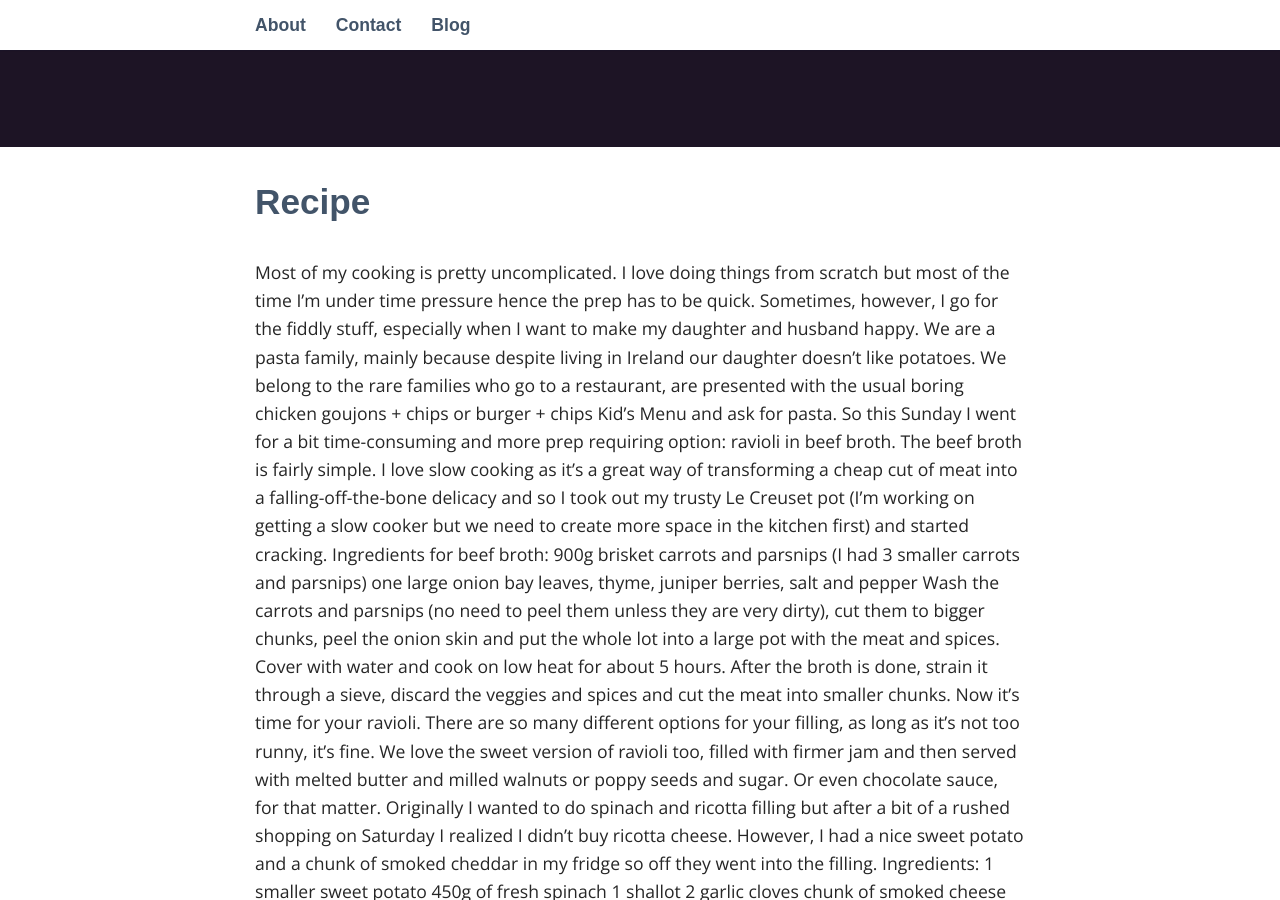
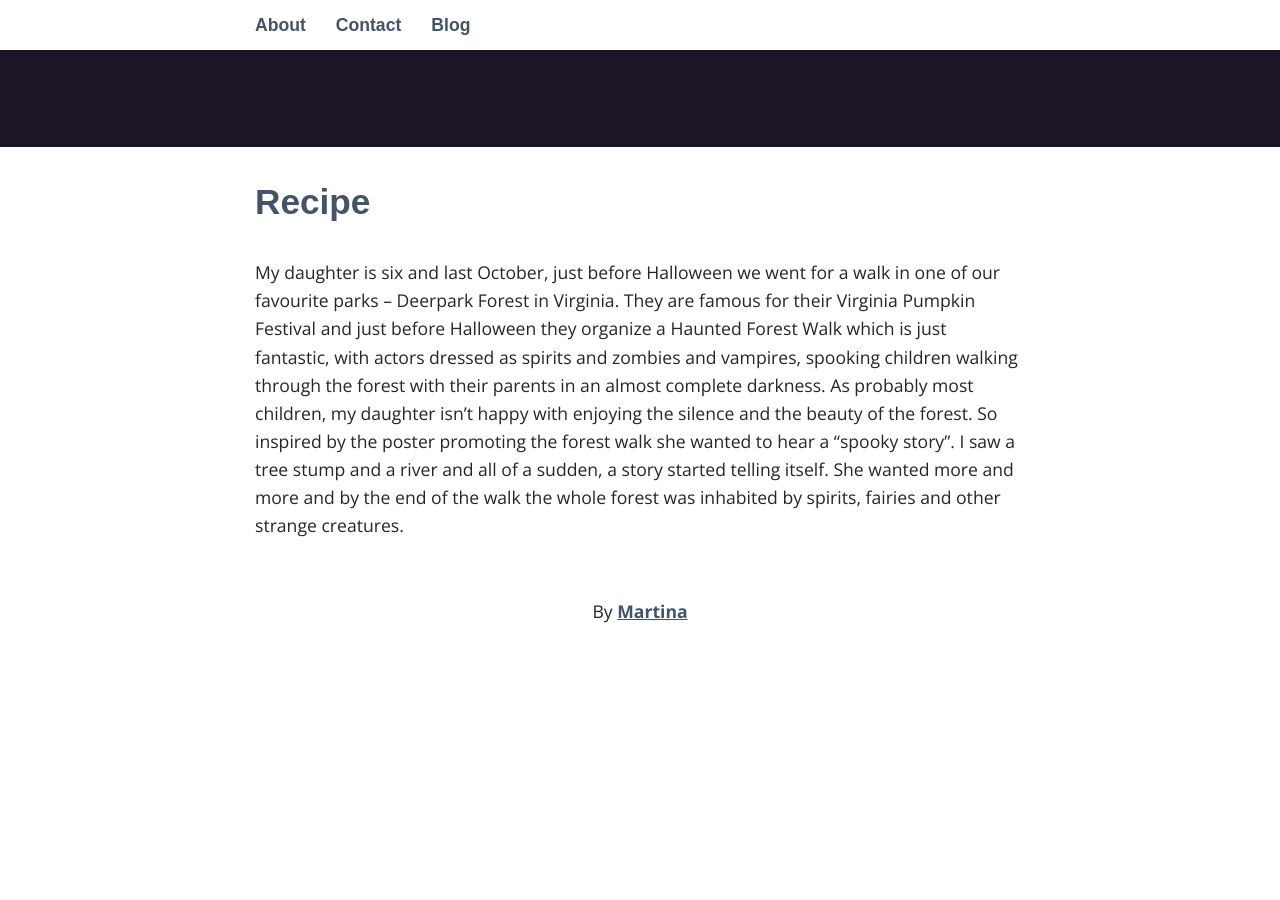
Before and after one commit to MartinaJunkers/mypublisher, a Jekyll site: the page built from index.html, in a window 1280 px wide and 900 px high, scrolled down 353 px. Built offline with Jekyll 4.4.1, drawn with Linux system fonts in a browser that asks for light colours; some web fonts are replaced; after the commit the page ends 1036 px from its top, so only the background shows below that; some of the changed text lies outside the part shown.

Commit message:
Update index.html

```diff
--- a/index.html
+++ b/index.html
@@ -4,80 +4,6 @@ layout: default
 
   <h2>Recipe</h2>
 
-  Most of my cooking is pretty uncomplicated. I love doing things from scratch but most of the time I’m under time pressure hence the prep has to be quick. Sometimes, however, I go for the fiddly stuff, especially when I want to make my daughter and husband happy.
+  My daughter is six and last October, just before Halloween we went for a walk in one of our favourite parks – Deerpark Forest in Virginia. They are famous for their Virginia Pumpkin Festival and just before Halloween they organize a Haunted Forest Walk which is just fantastic, with actors dressed as spirits and zombies and vampires, spooking children walking through the forest with their parents in an almost complete darkness.
 
-We are a pasta family, mainly because despite living in Ireland our daughter doesn’t like potatoes. We belong to the rare families who go to a restaurant, are presented with the usual boring chicken goujons + chips or burger + chips Kid’s Menu and ask for pasta.
-
-So this Sunday I went for a bit time-consuming and more prep requiring option: ravioli in beef broth.
-
-The beef broth is fairly simple. I love slow cooking as it’s a great way of transforming a cheap cut of meat into a falling-off-the-bone delicacy and so I took out my trusty Le Creuset pot (I’m working on getting a slow cooker but we need to create more space in the kitchen first) and started cracking.
-
-Ingredients for beef broth:
-
-900g brisket
-
-carrots and parsnips (I had 3 smaller carrots and parsnips)
-
-one large onion
-
-bay leaves, thyme, juniper berries, salt and pepper
-
-
-
-Wash the carrots and parsnips (no need to peel them unless they are very dirty), cut them to bigger chunks, peel the onion skin and put the whole lot into a large pot with the meat and spices. Cover with water and cook on low heat for about 5 hours.
-
-After the broth is done, strain it through a sieve, discard the veggies and spices and cut the meat into smaller chunks.
-
-Now it’s time for your ravioli. There are so many different options for your filling, as long as it’s not too runny, it’s fine. We love the sweet version of ravioli too, filled with firmer jam and then served with melted butter and milled walnuts or poppy seeds and sugar. Or even chocolate sauce, for that matter.
-
-Originally I wanted to do spinach and ricotta filling but after a bit of a rushed shopping on Saturday I realized I didn’t buy ricotta cheese. However, I had a nice sweet potato and a chunk of smoked cheddar in my fridge so off they went into the filling.
-
-Ingredients:
-
-1 smaller sweet potato
-
-450g of fresh spinach
-
-1 shallot
-
-2 garlic cloves
-
-chunk of smoked cheese (or any cheese or even none)
-
-salt, pepper, ground nutmeg
-
-I steamed both, sweet potato and spinach. Once the potato is soft, all you have to do is peel the skin and mash it. For spinach, wait till it’s cooler and push or wring out any liquid out of the green mass. Put the spinach into a clean cloth if it helps you to remove excess water.
-
-Fry the finely chopped shallot and garlic on a bit of a butter, add spinach, sweet potato and spices and finally add grated cheese. Stir well and let it cool.
-
-Last but not least: ravioli.
-
-Take a large pot, fill with water and bring it to boil. Add lots of salt.
-
-Ingredients:
-
-300g flour (I used all purpose flour)
-
-2 eggs
-
-4 egg yolks
-
-a pinch of salt
-
-Sift the flour into a bowl, combine all ingredients and then knead into a smooth dough on a surface dusted with flour. Rest covered for about 30 minutes.
-
-I didn’t have pasta machine available so I had to roll out the dough manually and it went just fine, just make sure it’s thin but doesn’t tear. If you have the machine, happy days, use it and enjoy the ease.
-
-You can either divide the pasta into two halves, roll one part thinly out and then use a tea spoon to put the filling on the rolled out pasta. Then roll out the other half and carefully lay over the first sheet and use a wheel cutter to cut the ravioli.
-
-Alternatively you can roll out the whole dough, cut into larger squares and put filling in the middle of each square. Then fold them to create triangles.
-
-In both cases make sure you press the edges of the dough very firmly so the filling doesn’t leak out while cooking.
-
-Put the ravioli into the boiling water and cook them till they’ve risen to the surface. Use a large slotted spoon to remove ravioli from water.
-
-Put ravioli onto a bottom of a large soup plate, cover with broth and chunks of beef. Decorate with herbs if you like.
-
-This is a delicious and filling meal with a rustic touch. If you have left-over ravioli, you can serve them with melted butter, tomato sauce or anything you like.
-
-Bon Appetit!
+As probably most children, my daughter isn’t happy with enjoying the silence and the beauty of the forest. So inspired by the poster promoting the forest walk she wanted to hear a “spooky story”. I saw a tree stump and a river and all of a sudden, a story started telling itself. She wanted more and more and by the end of the walk the whole forest was inhabited by spirits, fairies and other strange creatures.
```
